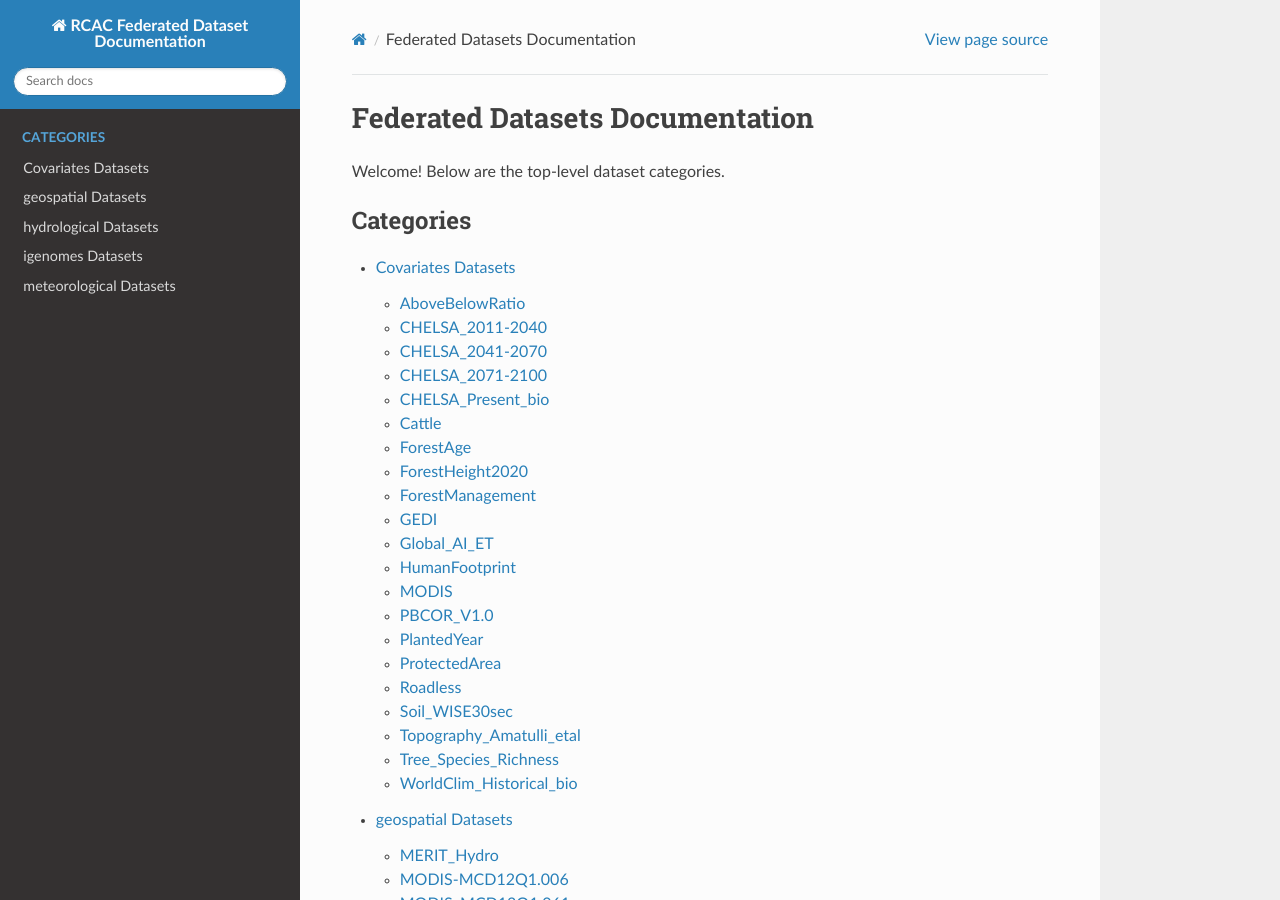
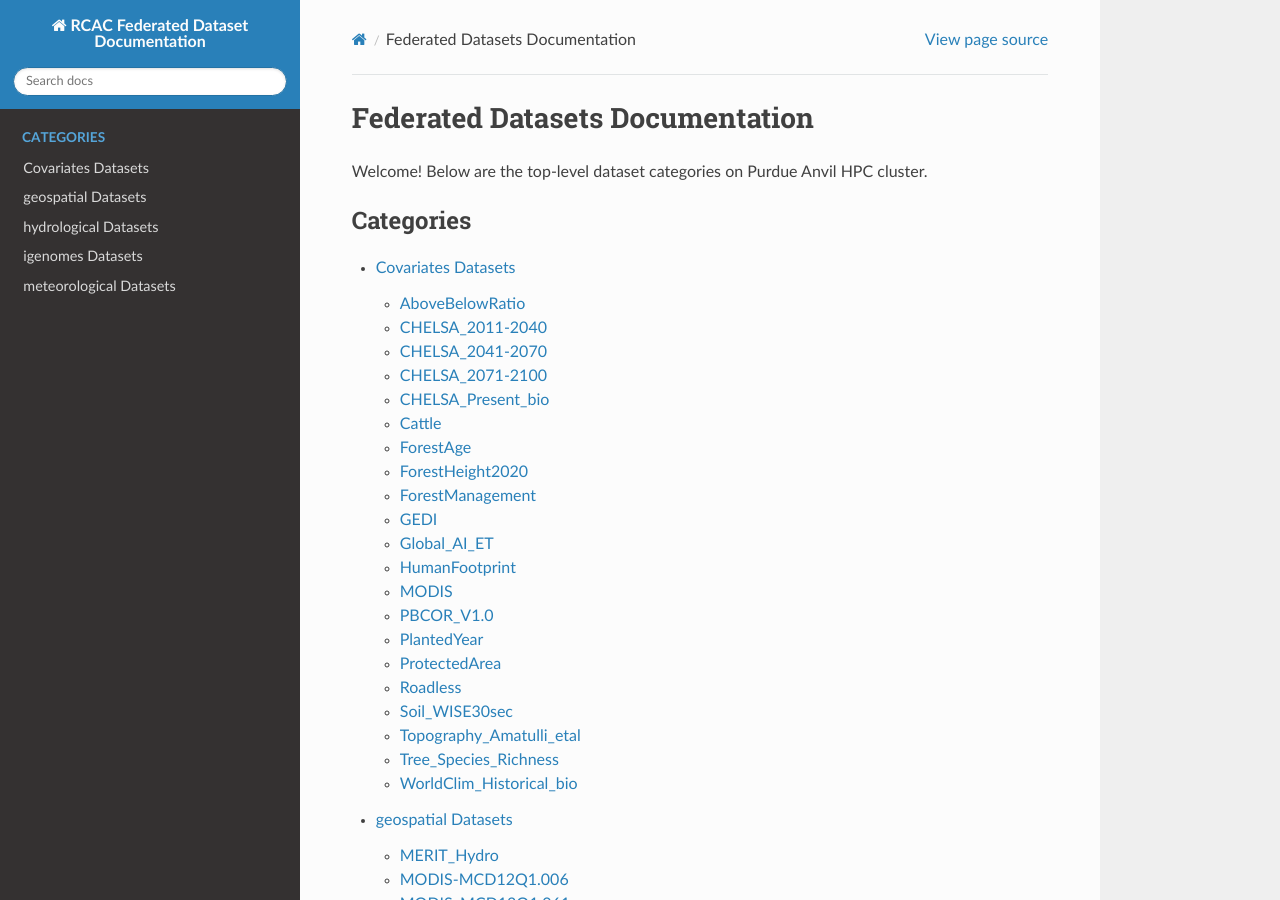
Before and after one commit to PurdueRCAC/DatasetDocs, a Sphinx documentation site: the page built from docs/index.rst, in a window 1280 px wide and 900 px high. Built offline with Sphinx 7.4.7 and the Read the Docs theme 3.1.0, drawn with Linux system fonts in a browser that asks for light colours.

```diff
--- a/docs/index.rst
+++ b/docs/index.rst
@@ -2,7 +2,7 @@
 Federated Datasets Documentation
 ================================
 
-Welcome! Below are the top-level dataset categories.
+Welcome! Below are the top-level dataset categories on Purdue Anvil HPC cluster.
 
 .. toctree::
    :maxdepth: 2
```
